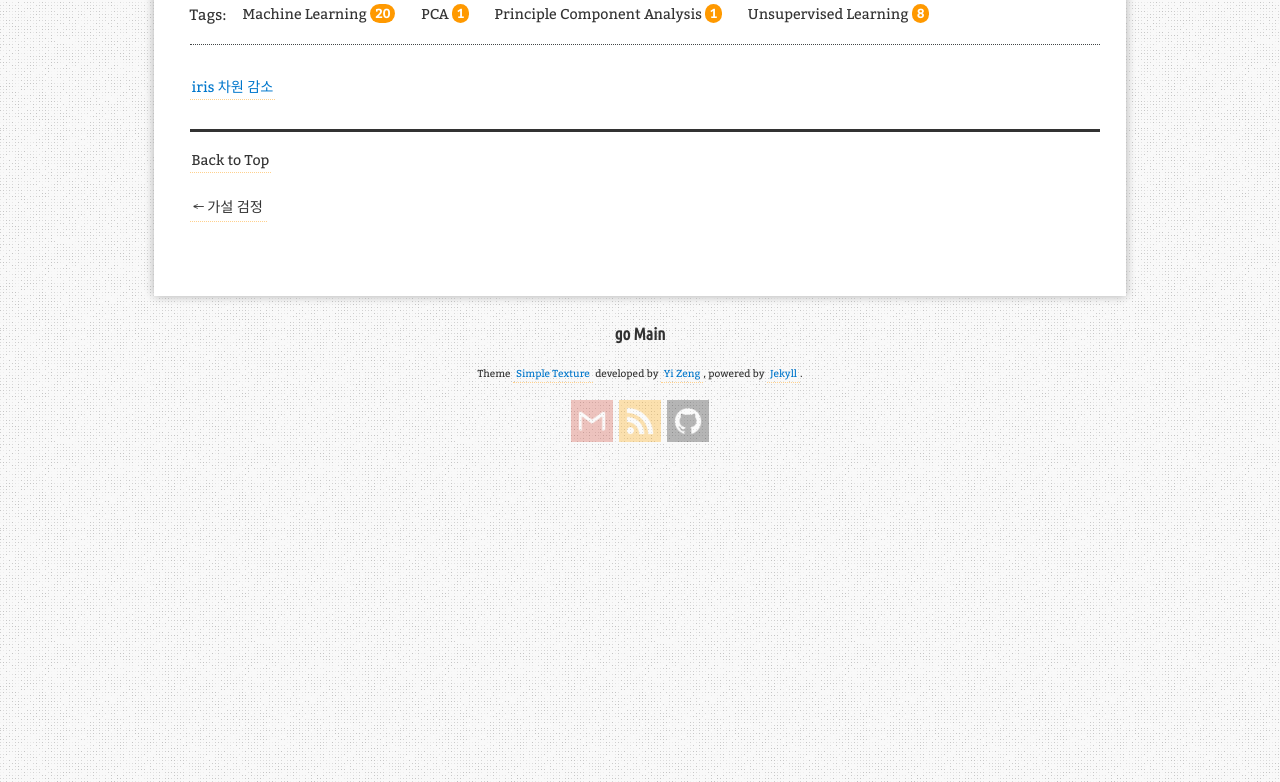
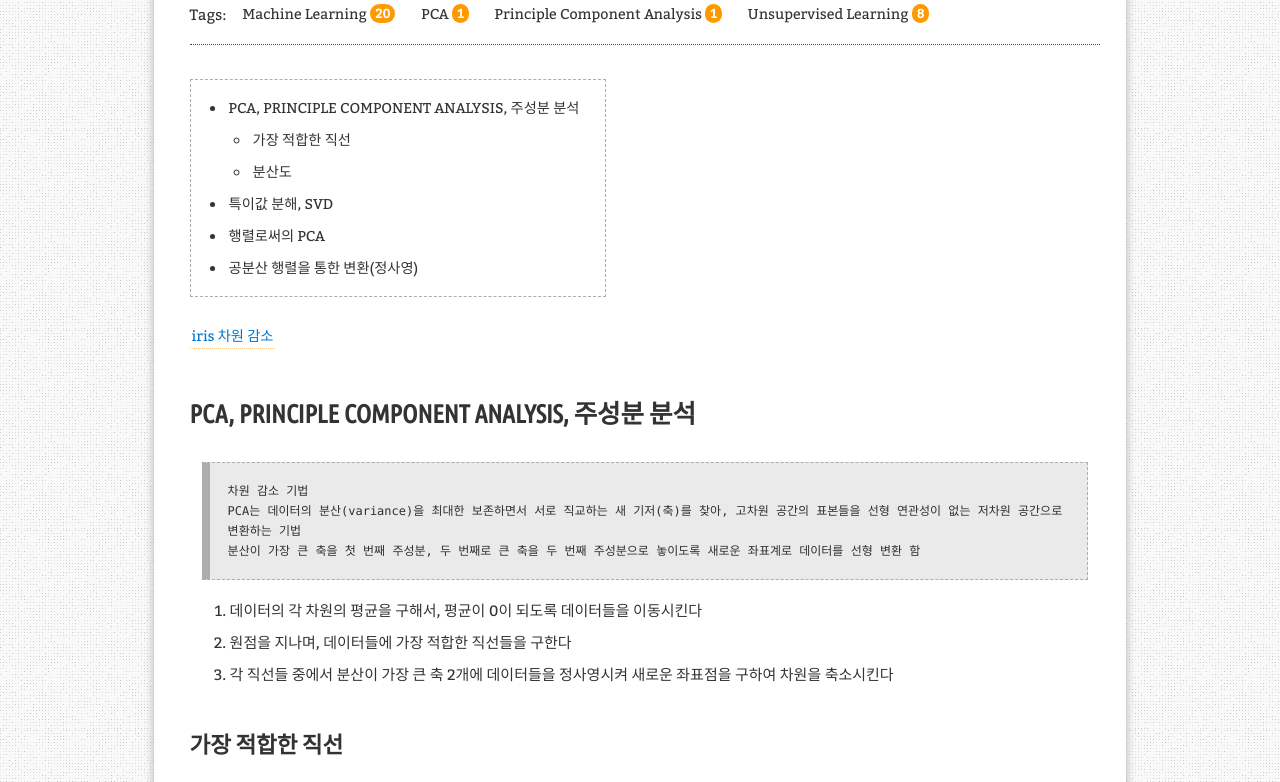
Before and after one commit to aristohyun/aristohyun.github.io, a Jekyll site: the page built from _posts/2021-07-31-PCA.md, in a window 1280 px wide and 1400 px high, scrolled down 270 px. Shown: the top 782 px of the window. Built offline with Jekyll 4.4.1, drawn with Linux system fonts in a browser that asks for light colours; comment, search, counter and statistics services are not loaded; some of the changed text lies outside the part shown; grey boxes are pictures that could not be loaded.

Commit message:
Update 2021-07-31-PCA.md

```diff
--- a/_posts/2021-07-31-PCA.md
+++ b/_posts/2021-07-31-PCA.md
@@ -14,3 +14,55 @@ redirect_from:
 
 
 [iris 차원 감소](https://makeit.tistory.com/157)
+
+# PCA, PRINCIPLE COMPONENT ANALYSIS, 주성분 분석
+
+> 차원 감소 기법
+> PCA는 데이터의 분산(variance)을 최대한 보존하면서 서로 직교하는 새 기저(축)를 찾아, 고차원 공간의 표본들을 선형 연관성이 없는 저차원 공간으로 변환하는 기법
+> 분산이 가장 큰 축을 첫 번째 주성분, 두 번째로 큰 축을 두 번째 주성분으로 놓이도록 새로운 좌표계로 데이터를 선형 변환 함
+
+1. 데이터의 각 차원의 평균을 구해서, 평균이 0이 되도록 데이터들을 이동시킨다
+2. 원점을 지나며, 데이터들에 가장 적합한 직선들을 구한다
+3. 각 직선들 중에서 분산이 가장 큰 축 2개에 데이터들을 정사영시켜 새로운 좌표점을 구하여 차원을 축소시킨다
+
+
+## 가장 적합한 직선
+
+> 가장 적합한 직선은, 데이터를 이 직선에 정사영 시켰을 때 각 데이터부터 직선까지의 거리가 가장 짧거나 원점부터 투영된 점들의 거리(SS, sum of squared ditances)를 최대화 하는 직선
+이렇게 SS가 최대가 되는 직선을 찾고, 이 직선을 PC1, 주성분1이라고 부른다
+![image](https://user-images.githubusercontent.com/32366711/127775240-5d02d51e-757a-4a0f-829c-927adf16bcc3.png)
+
+PC2는 원점을 지나며, PC1과 수직으로 교차하는 직선이다
+마지막으로 PCA 플롯을 그리기 위해 전체적으로 PC1이 수평이 되도록 회전시킨다
+PC1과 PC2가 새로운 X, Y축이 되며, 각각에 투영된 점이 기존 데이터의 새로운 X, Y좌표가 된다
+![image](https://user-images.githubusercontent.com/32366711/127775500-318f9eba-69e5-4161-bd08-a6cf83e49f71.png)
+
+
+## 분산도
+
+![image](https://user-images.githubusercontent.com/32366711/127775550-8f7acb8c-9ad0-4e09-b44c-9ad7c099af6c.png)
+
+3차원 이상에서
+
+각 차원에 대해 주성분을 계산하여 PC1 PC2 PC3 ... 등을 계산한 후에
+분산도를 구해 어떤 선분이 얼마나 차지하는지를 구하여 해당 데이터만 사용하여 해당 차원을 근사하여 보여줄 수 있다
+
+만일 PC3 이하의 분산도와 PC1+PC2의 차이가 크지 않다면, PC1 PC2를 사용하는 것이 데이터를 정확하게 대표하지는 않는다는 뜻
+
+
+# 특이값 분해, SVD
+
+SVD, 특이값 분해와 같이 할 경우, 단위벡터를 구한다
+
+원점에서부터 직선에 투영시킨 점까지의 거리의 제곱합을 PC1의 고유벡터라고 부르며, 루트를 취한 값을 특이값이라고 한다
+
+
+# 행렬로써의 PCA
+
+공분산 행렬을 이용해 교유벡터에다가 정사영을 시켜준다는 것
+
+고유벡터를 구해서 정사영 시킬때 분산이 가장 커지며 적합한 직선, PC1이 됨
+
+# 공분산 행렬을 통한 변환(정사영)
+
+첫번째 직선, PC1은
```
